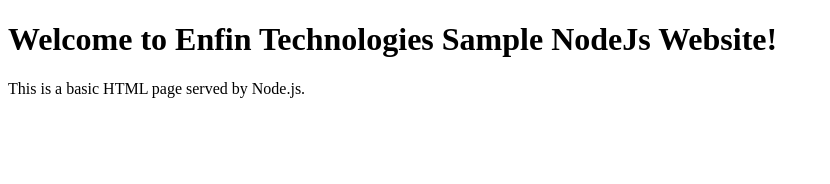
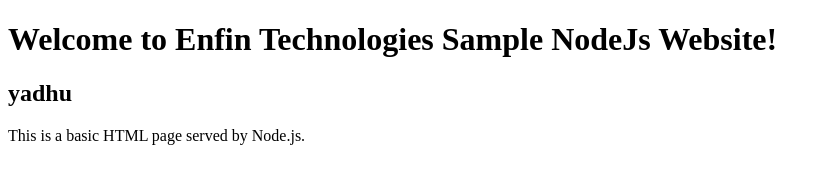
Before and after one commit to yadhu870/temp, a website: page public/index.html in a window 1280 px wide. Shown: the whole page, without its empty margins (0-830 px from the left). Drawn offline with Linux system fonts and the light colour scheme.

Commit message:
Update index.html

```diff
--- a/public/index.html
+++ b/public/index.html
@@ -8,6 +8,7 @@
 </head>
 <body>
     <h1>Welcome to Enfin Technologies Sample NodeJs Website!</h1>
+    <h2>yadhu</h2>
     <p>This is a basic HTML page served by Node.js.</p>
 </body>
 </html>
```
